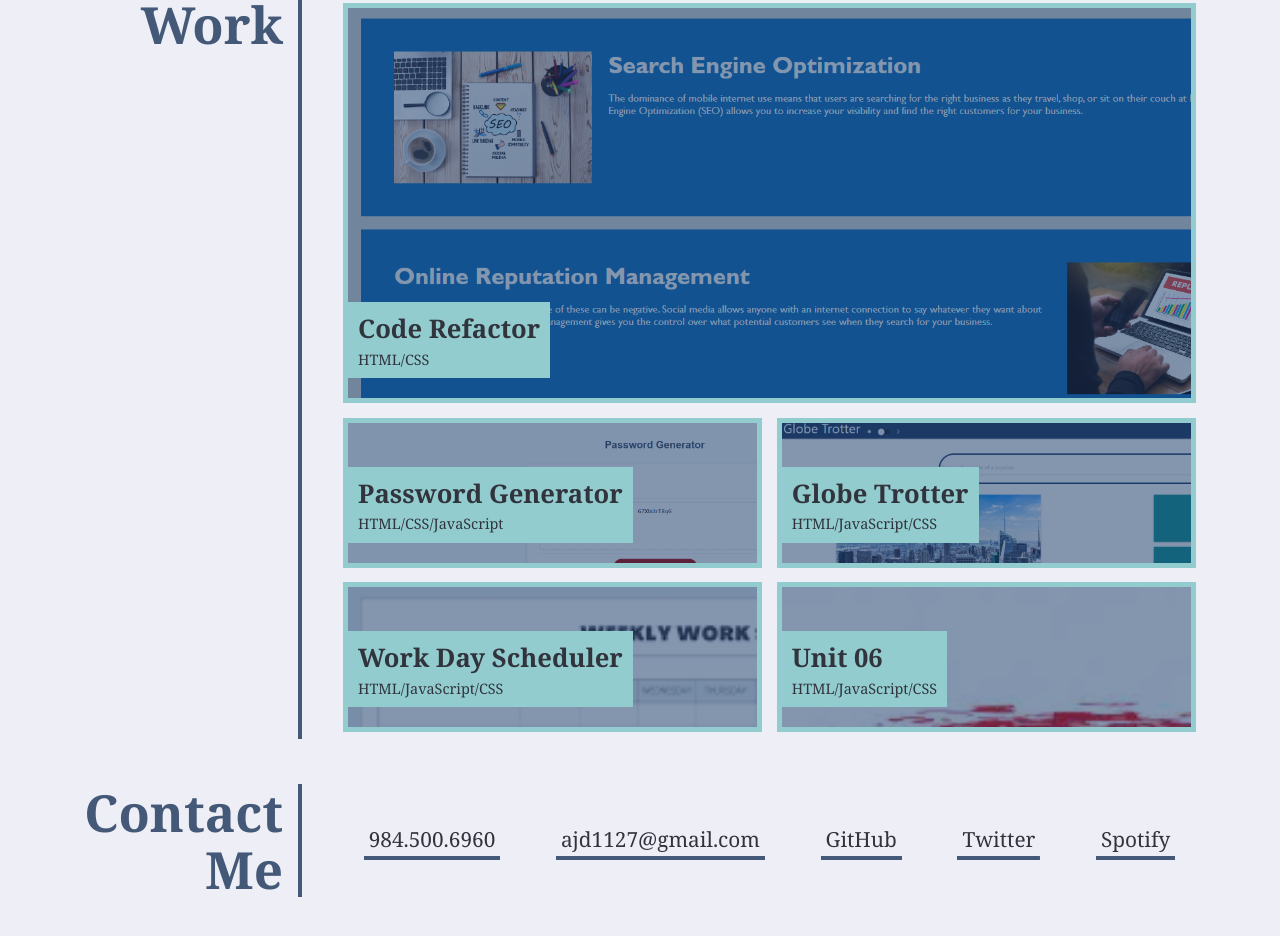
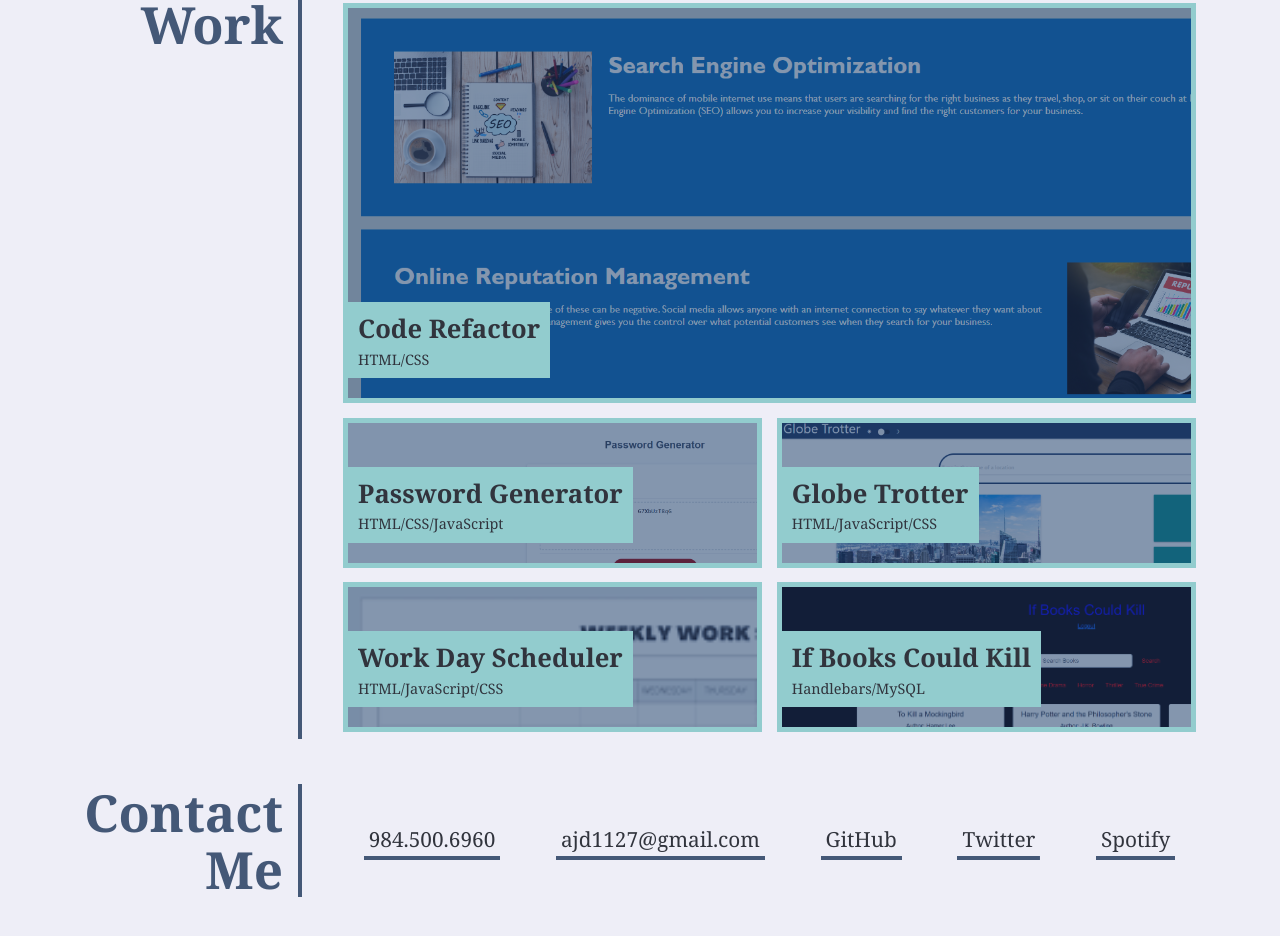
Before and after one commit to ajdancer/Portfolio, a plain HTML site: page index.html in a window 1280 px wide. Shown: the part 575-1511 px from the top of the page. Drawn offline with Linux system fonts and the light colour scheme.

Commit message:
added if-books-could-kill

```diff
--- a/assets/css/style.css
+++ b/assets/css/style.css
@@ -201,8 +201,8 @@ color: var(--secondary);
 }
 
 /* portfolio project images */
-.unit-06 {
-  background-image: url("../images/coming-soon.jfif");
+.if-books-could-kill {
+  background-image: url("../images/if-books-could-kill.png");
 }
 
 .password-generator {
--- a/index.html
+++ b/index.html
@@ -74,10 +74,10 @@
           </div>
         </a>
 
-        <a href="#" class="flex-item unit-06">
+        <a href="#" class="flex-item if-books-could-kill">
           <div>
-            <h3>Unit 06</h3>
-            <span>HTML/JavaScript/CSS</span>
+            <h3>If Books Could Kill</h3>
+            <span>Handlebars/MySQL</span>
           </div>
         </a>
 
```
Also changed, not shown: assets/images/coming-soon.jfif (deleted), assets/images/if-books-could-kill.png (added).
